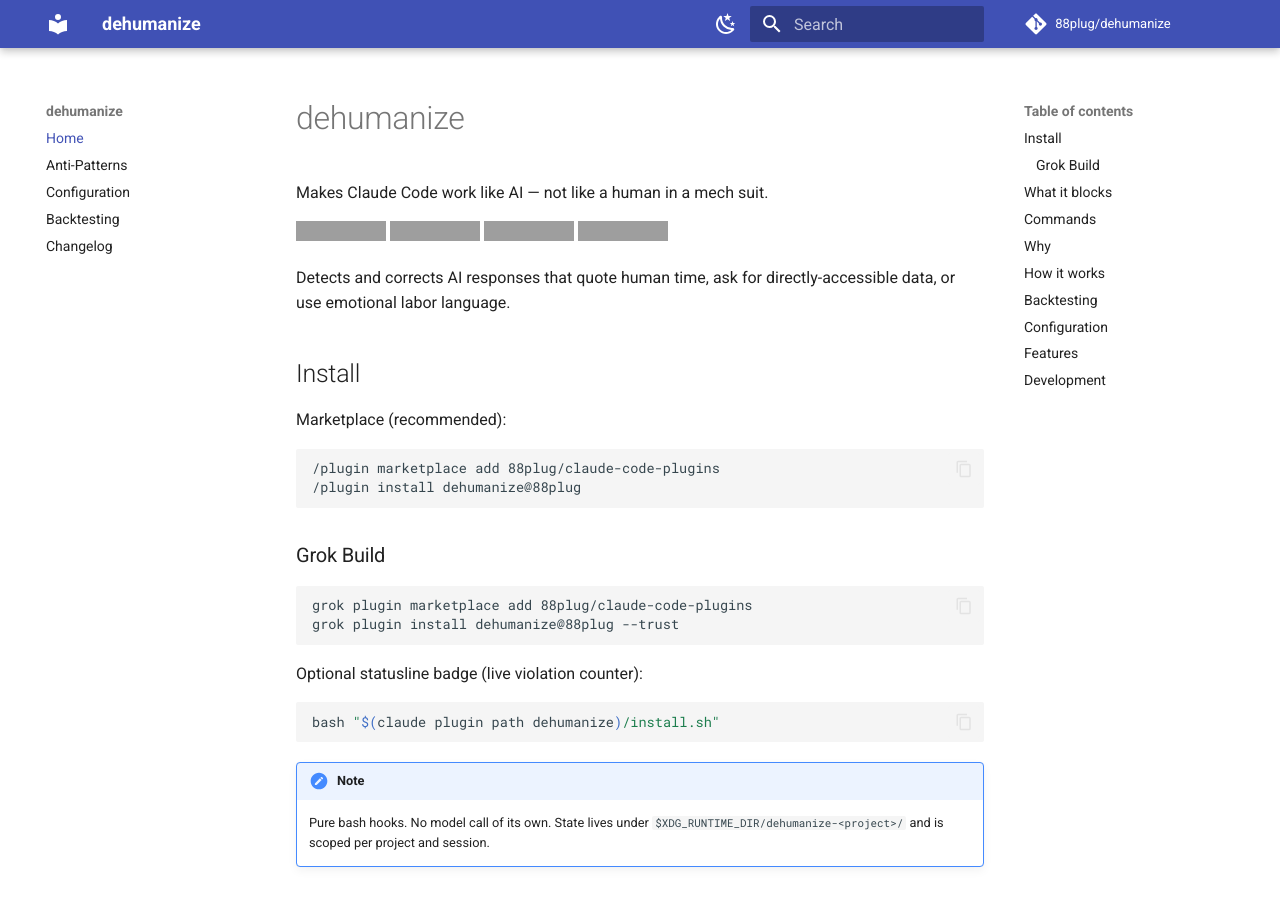
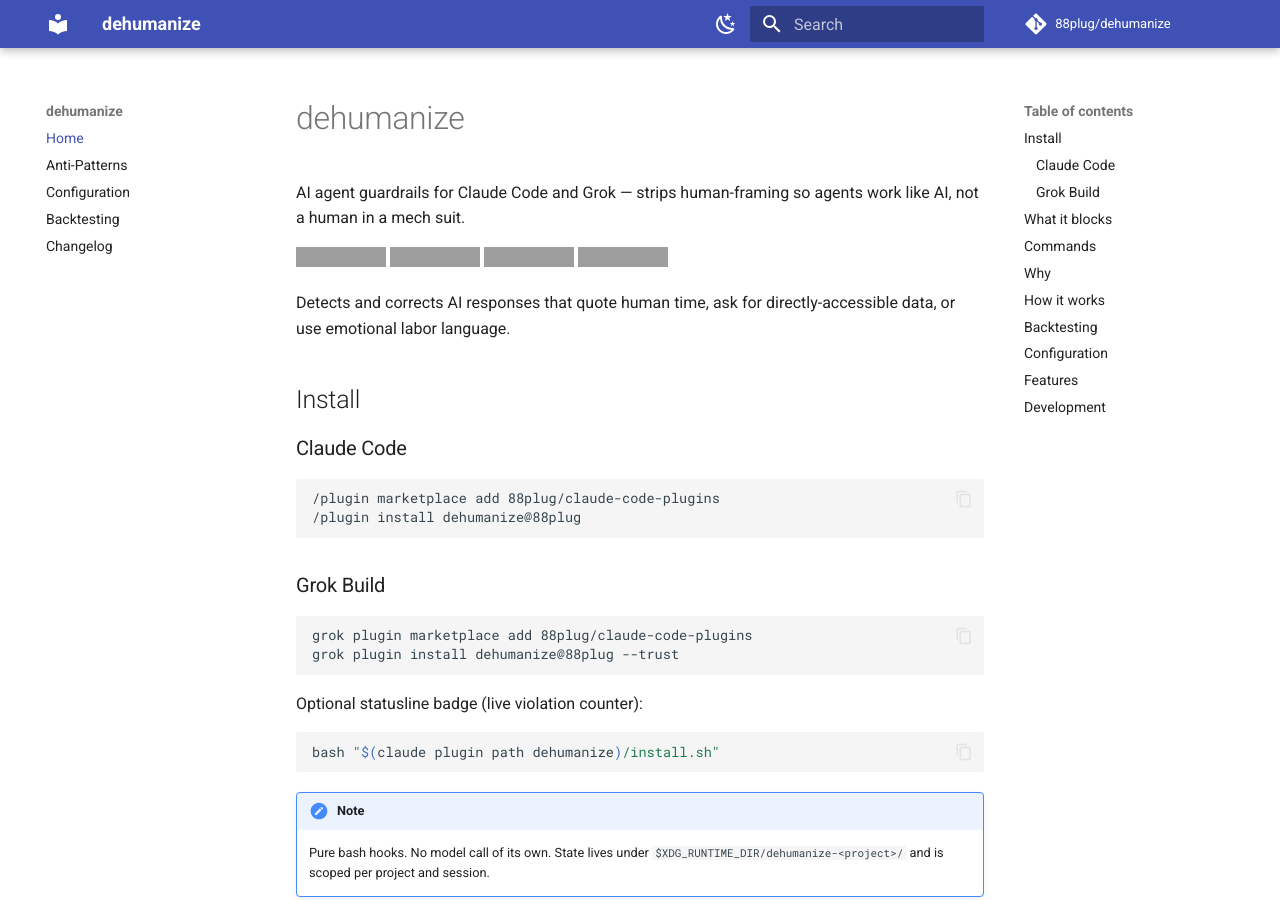
Before and after one commit to 88plug/dehumanize, an MkDocs documentation site: the page built from docs/index.md, in a window 1280 px wide and 900 px high, cut to the strip 0-900 px from the top of the window. Built offline with MkDocs 1.6.1 and Material for MkDocs 9.7.7, drawn with Linux system fonts in a browser that asks for light colours; comment, search, counter and statistics services are not loaded; grey boxes are pictures that could not be loaded.

Commit message:
docs(seo): dual-harness Claude Code + Grok one-liner and install headings
Wave 7 lang SEO: keyword-front dual-client hero, ### Claude Code / Grok
Build install blocks, docs home + site_description aligned. No MCP claims.

````diff
--- a/docs/index.md
+++ b/docs/index.md
@@ -1,17 +1,17 @@
 # dehumanize
 
-Makes Claude Code work like AI — not like a human in a mech suit.
+AI agent guardrails for Claude Code and Grok — strips human-framing so agents work like AI, not a human in a mech suit.
 
 [![plugin-validate](https://github.com/88plug/dehumanize/actions/workflows/plugin-validate.yml/badge.svg)](https://github.com/88plug/dehumanize/actions/workflows/plugin-validate.yml)
 [![License: FSL-1.1-ALv2](https://img.shields.io/badge/license-FSL--1.1--ALv2-blue?style=flat)](https://github.com/88plug/dehumanize/blob/main/LICENSE)
-[![Docs](https://img.shields.io/badge/docs-online-blue?style=flat)](https://88plug.github.io/dehumanize)
+[![Docs](https://img.shields.io/badge/docs-online-blue?style=flat)](https://88plug.github.io/dehumanize/)
 [![Claude Code plugin](https://img.shields.io/badge/Claude%20Code-plugin-8A2BE2?style=flat)](https://github.com/88plug/claude-code-plugins)
 
 Detects and corrects AI responses that quote human time, ask for directly-accessible data, or use emotional labor language.
 
 ## Install
 
-Marketplace (recommended):
+### Claude Code
 
 ```text
 /plugin marketplace add 88plug/claude-code-plugins
--- a/mkdocs.yml
+++ b/mkdocs.yml
@@ -1,5 +1,5 @@
 site_name: dehumanize
-site_description: 'Claude Code plugin for AI agents — strips human-framing anti-patterns so the LLM works like AI, not a human in a mech suit.'
+site_description: 'AI agent guardrails for Claude Code and Grok — strips human-framing anti-patterns so the LLM works like AI, not a human in a mech suit.'
 site_url: https://88plug.github.io/dehumanize/
 repo_url: https://github.com/88plug/dehumanize
 repo_name: 88plug/dehumanize
````
Also changed, not shown: README.md (+3 -1 lines).
